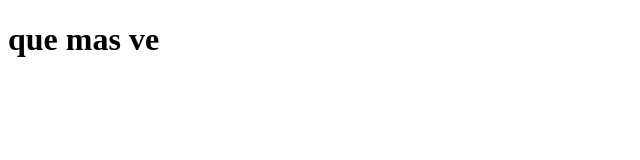
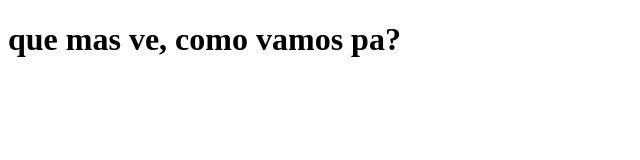
Before and after one commit to anonimussapee/test-gen27, a website: page index.html in a window 1280 px wide. Shown: the whole page, without its empty margins (0-640 px from the left). Drawn offline with Linux system fonts and the light colour scheme.

Commit message:
acabo de cambiar el saludo

```diff
--- a/index.html
+++ b/index.html
@@ -7,6 +7,6 @@
     <title>nuevo titulo</title>
 </head>
 <body>
-    <h1>que mas ve</h1>
+    <h1>que mas ve, como vamos pa?</h1>
 </body>
 </html>
```
